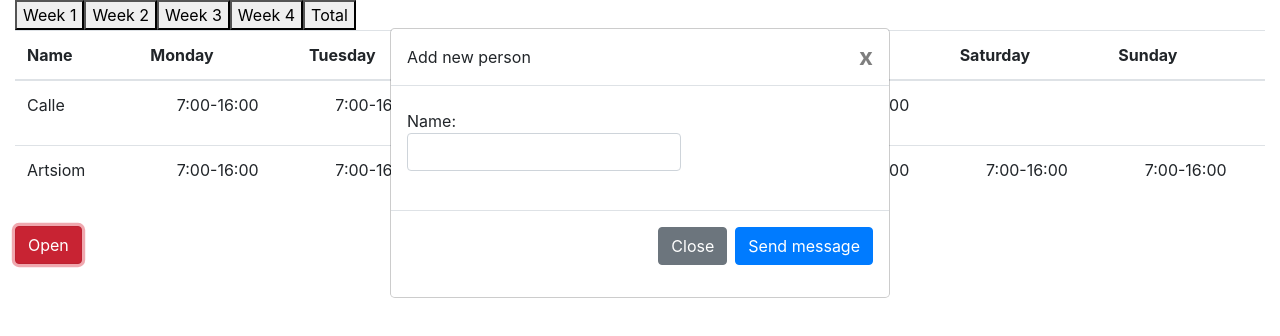
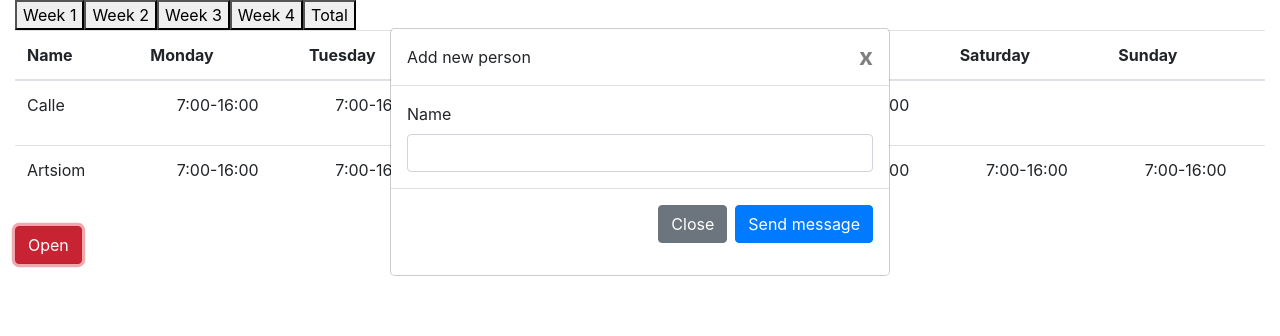
Before and after one commit to disheg/working_scheme, a React (Create React App) app: page / in a window 1280 px wide. Both pictures are taken after a click on the button "Open". Shown: the top 336 px of the page. Built offline with nearby package versions, Linux system fonts and the light colour scheme.

Commit message:
add form validation

```diff
--- a/src/Components/Btn.js
+++ b/src/Components/Btn.js
@@ -1,9 +1,12 @@
 import React, { useState } from 'react';
 import Modal from './Modal';
+
+const _ = require('lodash');
 
 const Btn = (props) => {
   const [modal, setModal] = useState(false);
   const [name, setName] = useState('');
+  const [error, setError] = useState('');
 
   const toggle = (e) => {
     e.preventDefault();
@@ -12,14 +15,20 @@ const Btn = (props) => {
 
   const handleSubmit = (e) => {
     e.preventDefault();
+    if (name === '') {
+      setError('Please enter a name');
+      return;
+    }
     const { func } = props;
+    setError('');
     toggle(e);
     func(name);
     setName('');
   }
 
   const handleChange = (e) => {
-    setName(e.target.value);
+    const value = _.trim(e.target.value);
+    setName(value);
   }
     return (
       <div>
@@ -27,9 +36,10 @@ const Btn = (props) => {
         <Modal isOpen={modal}>
           <Modal.Header toggle={toggle}>Add new person</Modal.Header>
           <Modal.Body>
-            <div className="form-group">
-                <label htmlFor="recipient-name" className="col-form-label">
-                  Name:
+          <form className="needs-validation" noValidate>
+            <div className="form-row">
+              <div className="col">
+                <label htmlFor="recipient-name">Name</label>
                   <input
                     type="text"
                     name="name"
@@ -37,9 +47,12 @@ const Btn = (props) => {
                     id="recipient-name"
                     value={name || ''}
                     onChange={handleChange}
+                    required
                   />
-                </label>
+                {<div>{error}</div>}
               </div>
+            </div>
+          </form>
           </Modal.Body>
           <Modal.Footer>
             <button type="button" className="btn btn-secondary" data-dismiss="modal" onClick={toggle}>Close</button>
```
